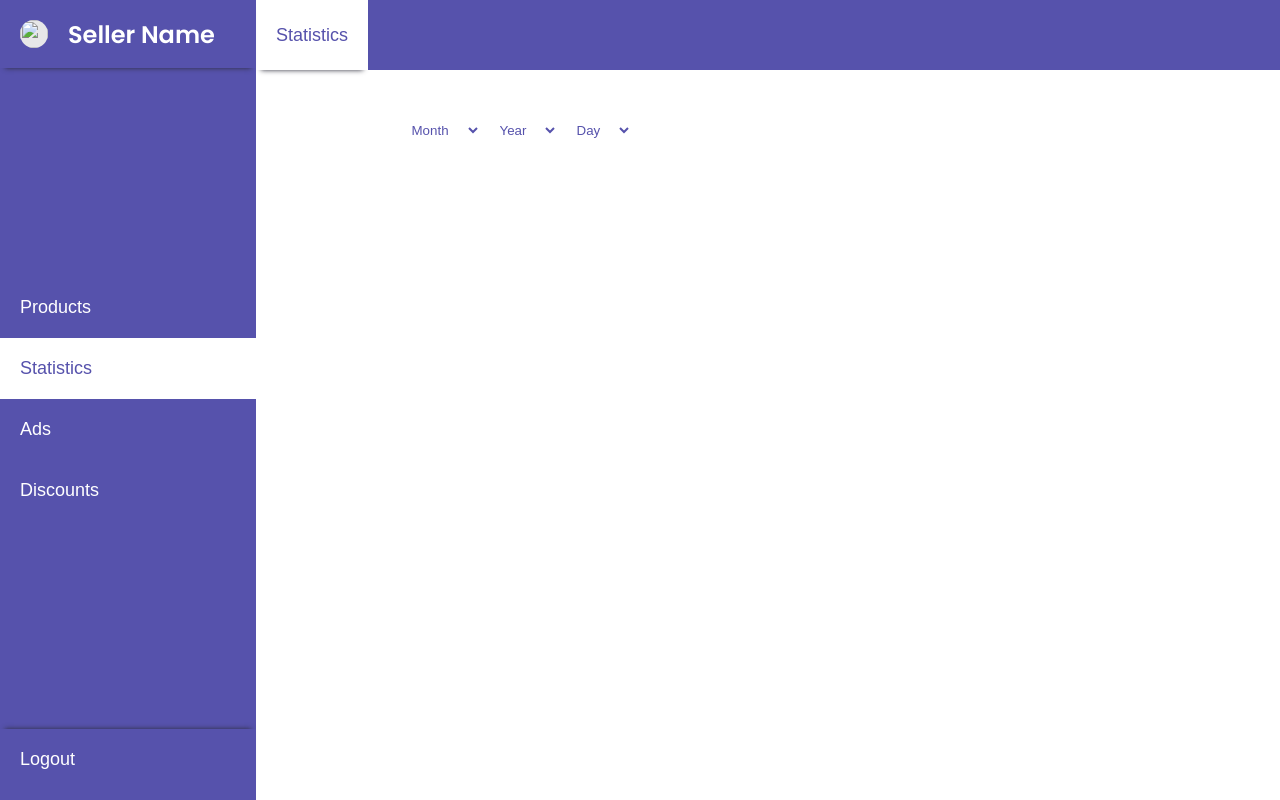
After one commit to rami3rouhana/ecommerce, a PHP site: page /statistics.html in a window 1280 px wide. The commit adds this page. Run offline with PHP 8.4, Linux system fonts and the light colour scheme.

Commit message:
statstics dropdown with dates

```diff
--- /dev/null
+++ b/seller-frontend/statistics.html
@@ -0,0 +1,58 @@
+<!DOCTYPE html>
+<html lang="en">
+  <head>
+    <meta charset="UTF-8" />
+    <meta http-equiv="X-UA-Compatible" content="IE=edge" />
+    <meta name="viewport" content="width=device-width, initial-scale=1.0" />
+    <link rel="stylesheet" href="/seller-frontend/styles/style.css" />
+    <title>Document</title>
+  </head>
+  <body>
+    <div class="nav-bar">
+      <div class="header">
+        <img src="" alt="" class="profile-img" />
+        <h2 class="color-white">Seller Name</h2>
+      </div>
+
+      <div class="nav-buttons">
+        <button>Products</button>
+        <button class="clicked">Statistics</button>
+        <button>Ads</button>
+        <button>Discounts</button>
+      </div>
+
+      <div class="logout">
+        <button>Logout</button>
+      </div>
+    </div>
+
+    <div class="main">
+      <div class="body">
+        <div class="header-top">
+          <div class="buttons">
+            <button class="clicked">Statistics</button>
+          </div>
+        </div>
+
+        <div class="stat-content">
+          <div class="left">
+            <div class="date">
+              <select class="dropdown">
+                <option value="">Month</option>
+              </select>
+              <select class="dropdown">
+                <option value="">Year</option>
+              </select>
+              <select class="dropdown">
+                <option value="">Day</option>
+              </select>
+            </div>
+          </div>
+          <div class="right">
+
+          </div>
+        </div>
+      </div>
+    </div>
+  </body>
+</html>
--- a/seller-frontend/styles/style.css
+++ b/seller-frontend/styles/style.css
@@ -109,6 +109,8 @@ h1 {
 }
 .left {
   width: 50%;
+  display: flex;
+  flex-direction: column;
 }
 .right {
   width: 50%;
@@ -144,13 +146,11 @@ h1 {
 .th,
 .td {
   border-bottom: 1px solid #5652ac;
+  padding: 6px 6px;
 }
-.left-side,
-.right-side {
+.side {
   width: 50%;
   text-align: center;
-}
-.left-side {
   border-right: 1px solid #5752ac7e;
 }
 .box-wrap {
@@ -184,14 +184,14 @@ h1 {
   border-radius: 15px;
   width: 80%;
   margin-bottom: 10px;
-  height: 400px;
+  height: 330px;
   padding: 40px;
   justify-content: space-between;
   align-self: center;
   display: flex;
   flex-direction: column;
 }
-.input {
+.input, .dropdown {
   background-color: #efeef3;
   border-radius: 10px;
   height: 40px;
@@ -215,3 +215,17 @@ h1 {
   width: 0;
   height: 0;
 }
+
+/* Statistics Section */
+.date {
+    display: flex;
+    flex-direction: row;
+    align-self: center;
+}
+.dropdown {
+    background-color: #fff;
+    color: #5652ac;
+    border-radius: 0px;
+    margin-bottom: 100px;
+    margin-top: 40px;
+}
```
